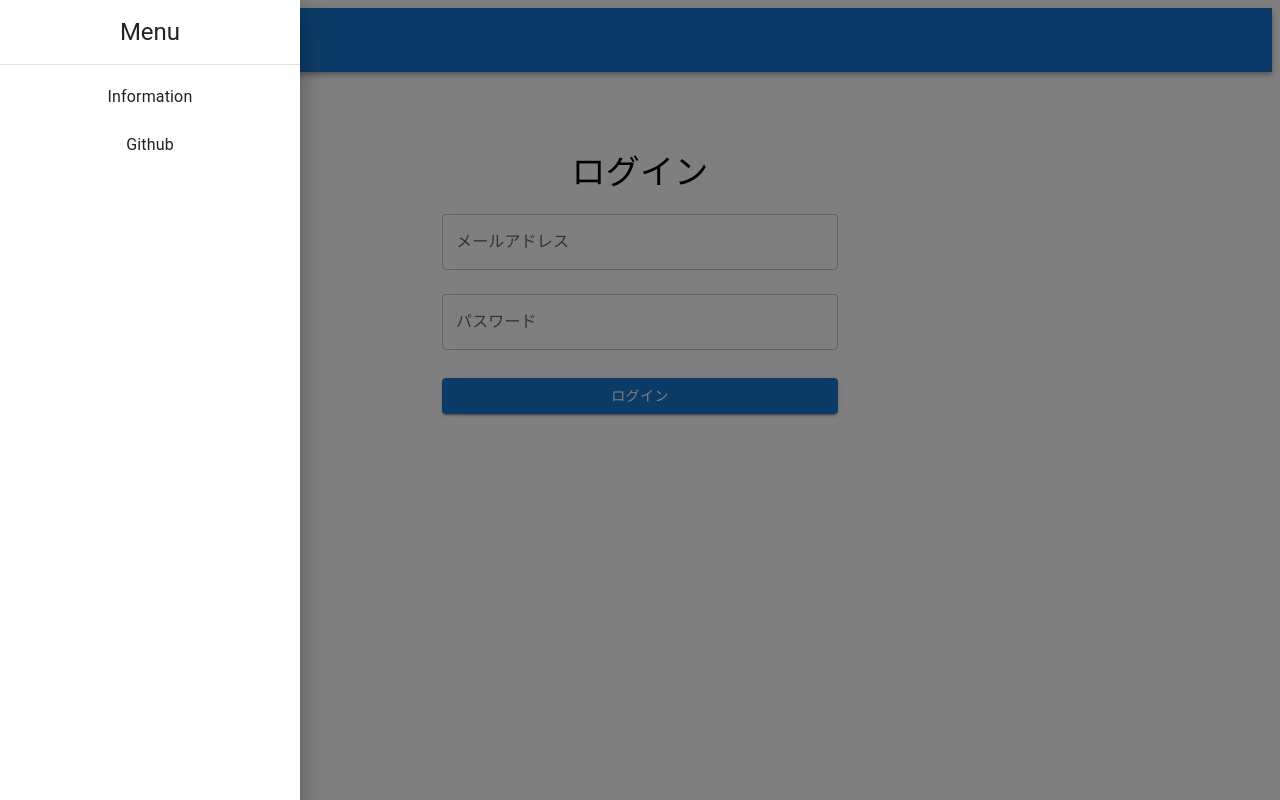
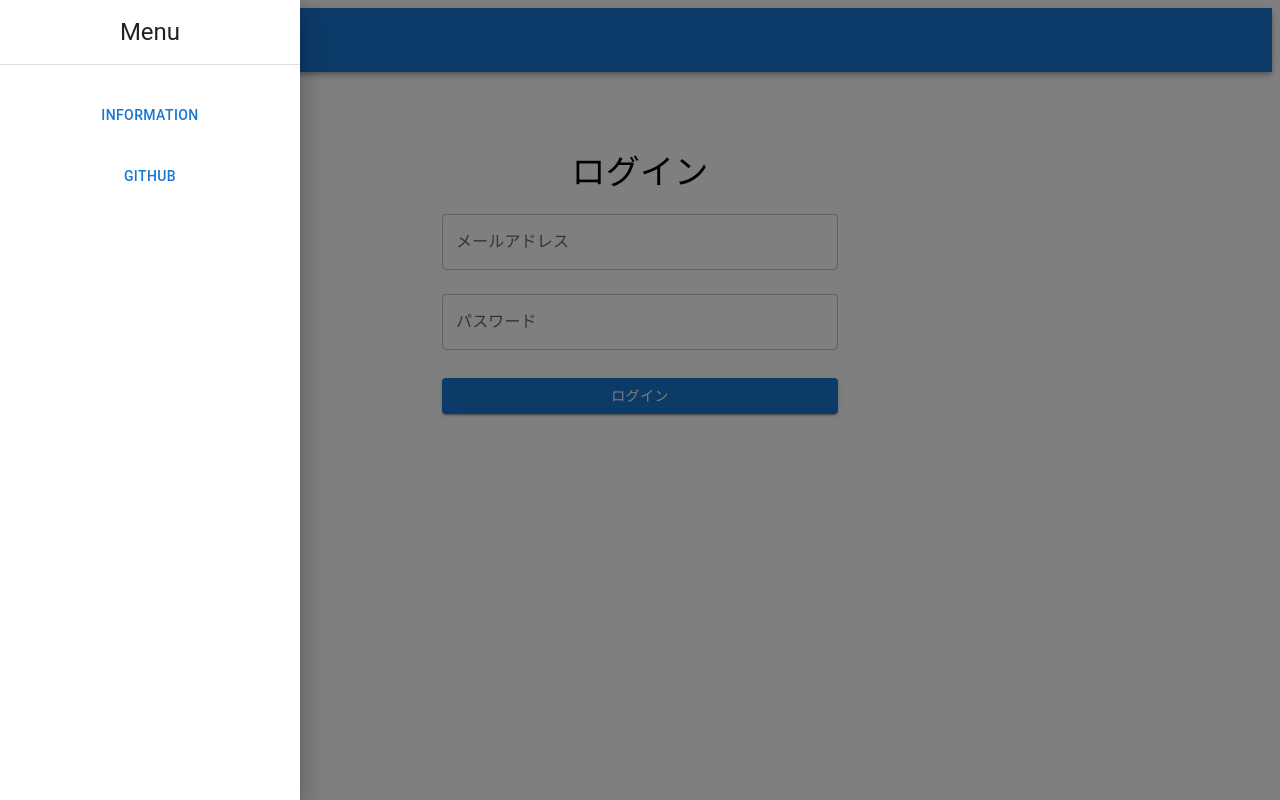
Before and after one commit to katagiri1999/cork-up, a React (Vite) app in the folder react/: page / in a window 1280 px wide. Both pictures are taken after a click on the button 46 px from the left and 40 px from the top of the page. Built offline with nearby package versions, Linux system fonts and the light colour scheme; some icons are missing.

Commit message:
update header

```diff
--- a/react/src/components/header.jsx
+++ b/react/src/components/header.jsx
@@ -7,12 +7,12 @@ import Drawer from '@mui/material/Drawer';
 import IconButton from '@mui/material/IconButton';
 import List from '@mui/material/List';
 import ListItem from '@mui/material/ListItem';
-import ListItemButton from '@mui/material/ListItemButton';
-import ListItemText from '@mui/material/ListItemText';
 import Toolbar from '@mui/material/Toolbar';
 import Typography from '@mui/material/Typography';
 import PropTypes from 'prop-types';
 import { useState } from 'react';
+import { Link } from 'react-router-dom';
+import { Button } from "@mui/material";
 
 
 function DrawerAppBar() {
@@ -22,7 +22,6 @@ function DrawerAppBar() {
     setMobileOpen((prevState) => !prevState);
   };
 
-  const navItems = ['Information', 'Github'];
   const drawer = (
     <Box onClick={handleDrawerToggle} sx={{ textAlign: 'center' }}>
       <Typography variant="h5" sx={{ my: 2 }}>
@@ -30,13 +29,24 @@ function DrawerAppBar() {
       </Typography>
       <Divider />
       <List>
-        {navItems.map((item) => (
-          <ListItem key={item} disablePadding>
-            <ListItemButton sx={{ textAlign: 'center' }}>
-              <ListItemText primary={item} />
-            </ListItemButton>
-          </ListItem>
-        ))}
+        <ListItem disablePadding>
+          <Button
+            component={Link}
+            to="/Information"
+            sx={{ width: "100%", mt: 3 }}
+          >
+            Information
+          </Button>
+        </ListItem>
+        <ListItem disablePadding>
+          <Button
+            component={Link}
+            to="https://github.com/katagiri1999/cork-up"
+            sx={{ width: "100%", mt: 3 }}
+          >
+            Github
+          </Button>
+        </ListItem>
       </List>
     </Box>
   );
@@ -53,7 +63,7 @@ function DrawerAppBar() {
             size='large'
             sx={{ mr: 2 }}
           >
-            <MenuIcon sx={{fontSize: 30}}/>
+            <MenuIcon sx={{ fontSize: 30 }} />
           </IconButton>
           <Typography
             variant="h6"
@@ -67,7 +77,7 @@ function DrawerAppBar() {
               position: "absolute",
               right: 10,
             }}>
-            <AccountCircle sx={{fontSize: 30}}/>
+            <AccountCircle sx={{ fontSize: 30 }} />
           </IconButton>
 
         </Toolbar>
```
